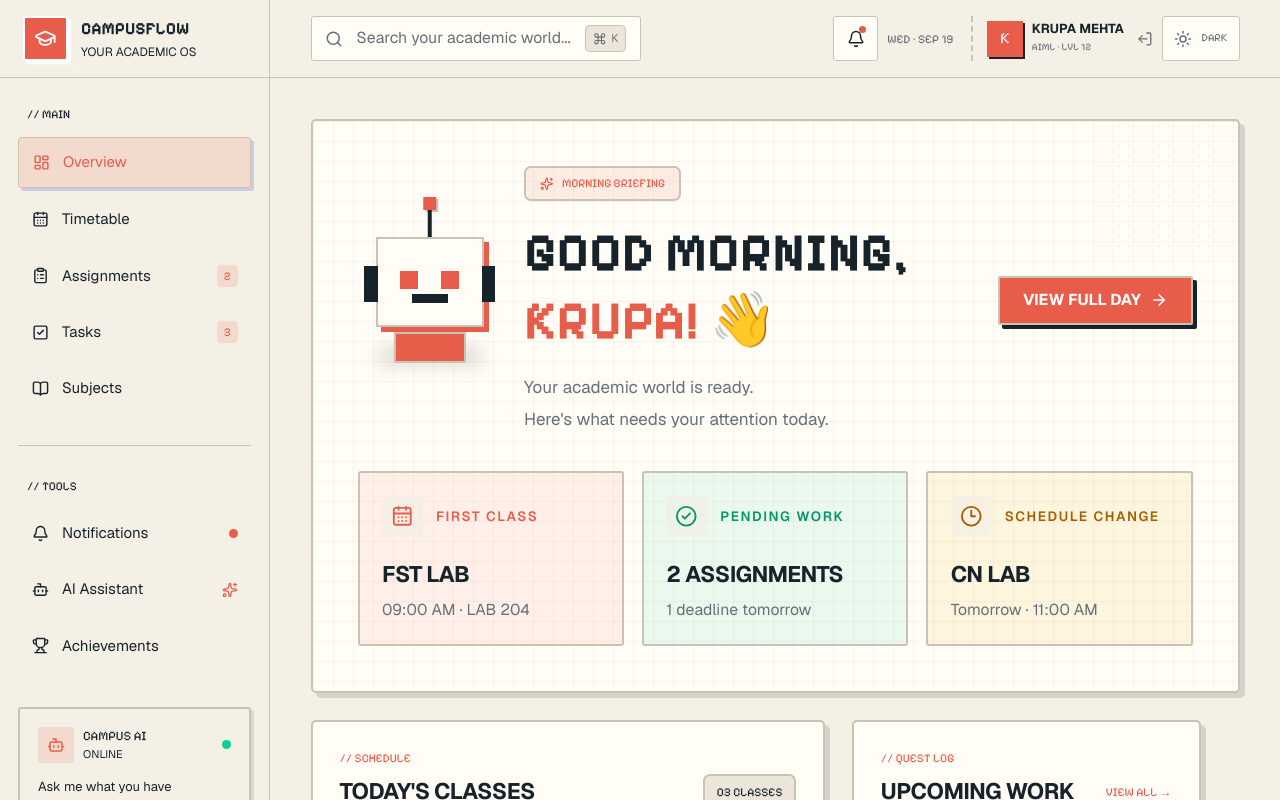
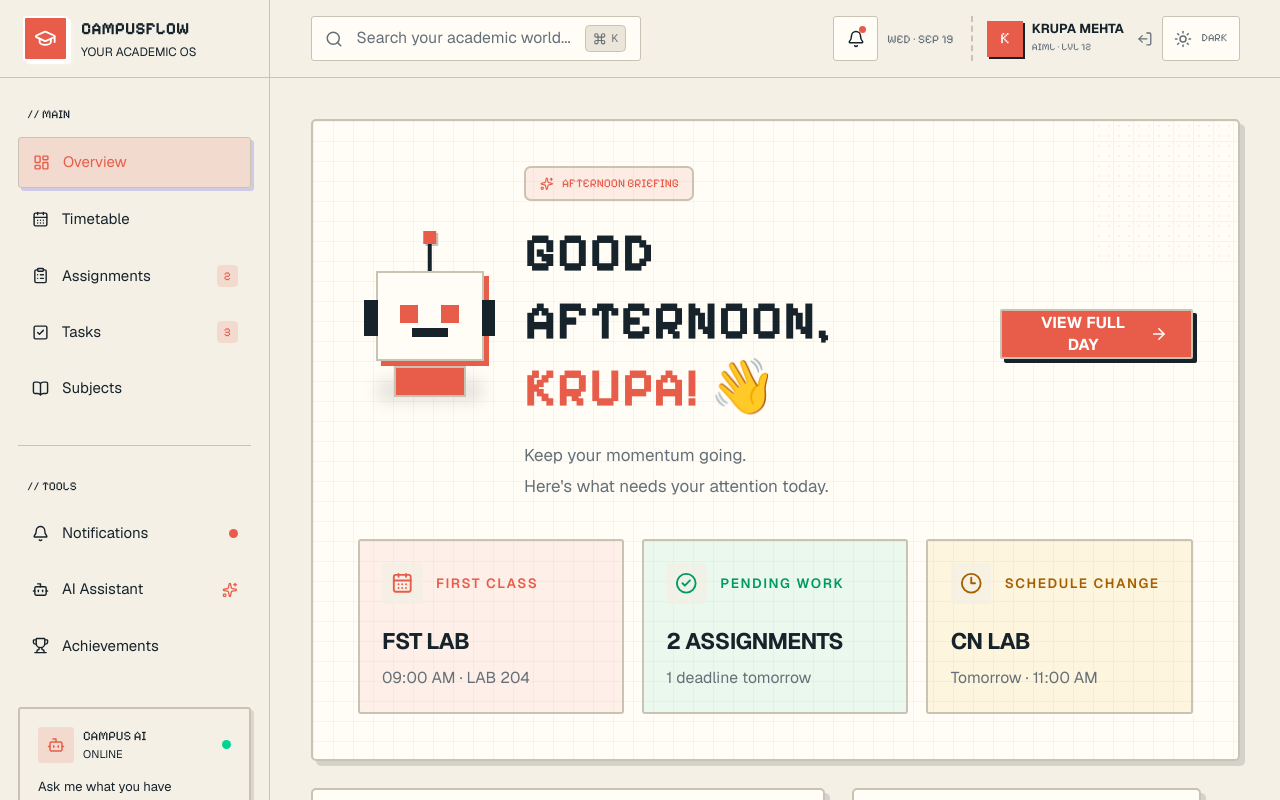
Before and after one commit to krupam26/CampusFlow, a Next.js app: page / in a window 1280 px wide. Shown: the top 800 px of the page. Built offline with nearby package versions, Linux system fonts and the light colour scheme.

Commit message:
Auto-sync CampusFlow files

```diff
--- a/src/components/dashboard/morning-briefing.tsx
+++ b/src/components/dashboard/morning-briefing.tsx
@@ -1,3 +1,5 @@
+"use client";
+
 import {
   ArrowRight,
   CalendarDays,
@@ -5,10 +7,41 @@ import {
   Clock3,
   Sparkles,
 } from "lucide-react";
+import { useEffect, useState } from "react";
 
 import { PixelMascot } from "./pixel-mascot";
 
 export function MorningBriefing() {
+  const [briefing, setBriefing] = useState({
+    greeting: "GOOD MORNING",
+    label: "MORNING BRIEFING",
+    message: "Your academic world is ready.",
+  });
+
+  useEffect(() => {
+    const hour = new Date().getHours();
+
+    if (hour >= 12 && hour < 17) {
+      setBriefing({
+        greeting: "GOOD AFTERNOON",
+        label: "AFTERNOON BRIEFING",
+        message: "Keep your momentum going.",
+      });
+    } else if (hour >= 17 && hour < 22) {
+      setBriefing({
+        greeting: "GOOD EVENING",
+        label: "EVENING BRIEFING",
+        message: "Close out the day with a smart next move.",
+      });
+    } else if (hour >= 22 || hour < 5) {
+      setBriefing({
+        greeting: "UP LATE",
+        label: "NIGHT BRIEFING",
+        message: "Keep it focused, then get some rest.",
+      });
+    }
+  }, []);
+
   return (
     <section className="pixel-grid relative overflow-hidden rounded-2xl border-2 border-foreground bg-card p-6 shadow-[6px_6px_0_rgba(102,87,232,0.22)] sm:p-8 lg:p-10">
       <div className="absolute right-0 top-0 h-32 w-32 opacity-50">
@@ -24,11 +57,11 @@ export function MorningBriefing() {
           <div>
             <div className="pixel mb-4 inline-flex items-center gap-2 rounded-md border-2 border-primary bg-primary/10 px-3 py-1.5 text-[10px] text-primary">
               <Sparkles className="h-3 w-3" />
-              MORNING BRIEFING
+              {briefing.label}
             </div>
 
             <h1 className="pixel-heading text-3xl font-bold leading-tight sm:text-4xl lg:text-5xl">
-              GOOD MORNING,
+              {briefing.greeting},
               <br />
               <span className="text-primary">
                 KRUPA! 👋
@@ -36,7 +69,7 @@ export function MorningBriefing() {
             </h1>
 
             <p className="mt-4 max-w-xl text-[15px] leading-7 text-muted-foreground">
-              Your academic world is ready.
+              {briefing.message}
               <br className="hidden sm:block" />
               Here&apos;s what needs your attention today.
             </p>
```
